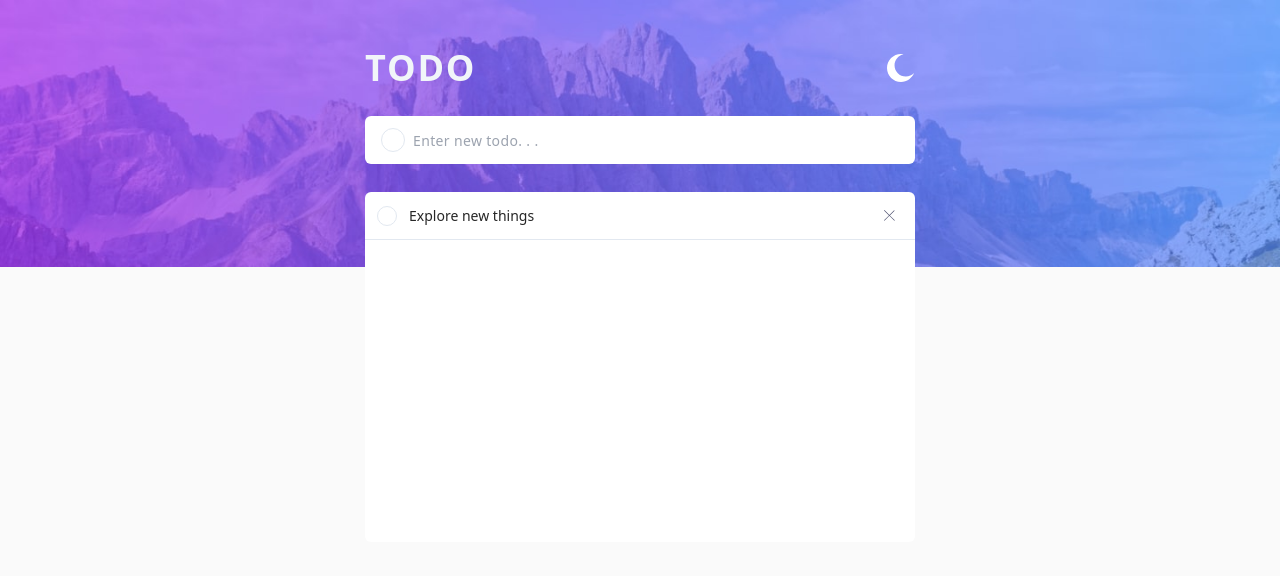
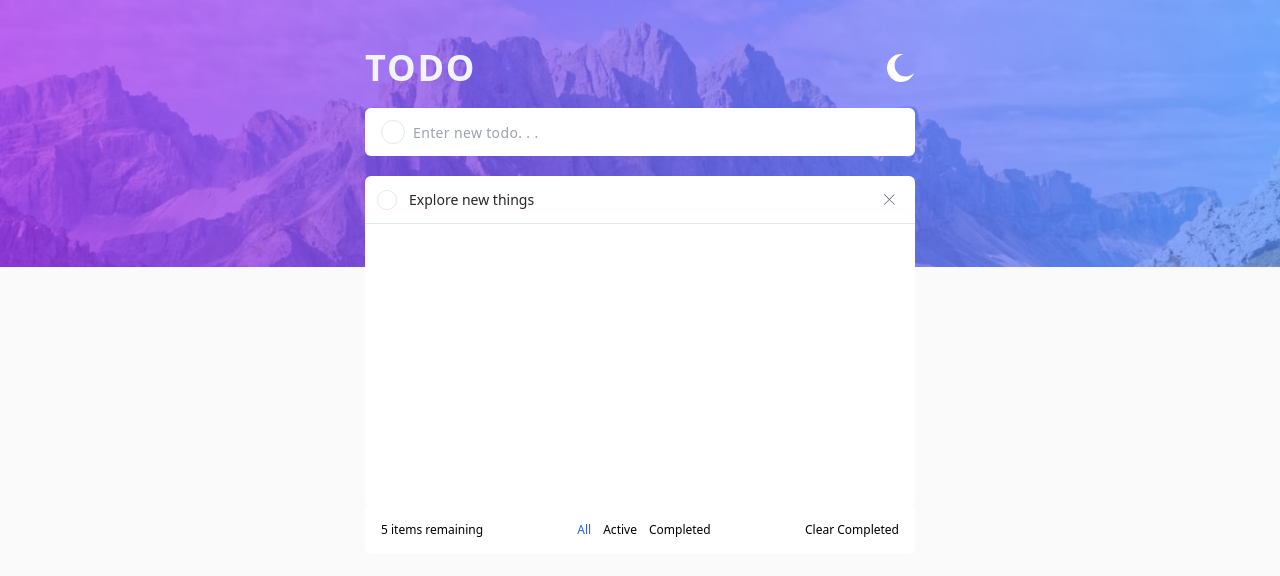
Before and after one commit to Rr-sobusy/todo-frontend-mentor, a React (Vite) app: page / in a window 1280 px wide. Shown: the top 576 px of the page. Built offline with nearby package versions, Linux system fonts and the light colour scheme.

Commit message:
add useFilterable hook

```diff
--- a/src/App.tsx
+++ b/src/App.tsx
@@ -17,7 +17,7 @@ const randomIdlength = 7;
 function App() {
   const { theme, setTheme } = useTheme();
   const isDarkMode = theme === "dark"
-  const isPhone = useMediaQuery({ maxWidth: 640 })
+  const isPhone = useMediaQuery({ maxWidth: 768 })
 
   const [inputtedText, setInputtedText] = useState<string>("")
 
@@ -54,6 +54,10 @@ function App() {
     }
   }
 
+  const handleClearCompleted = () => {
+        todos.dispatcher({type : "clear_completed"})
+  }
+
   const handleReorder = (newTodoListOrder: Todo[]) => {
     todos.dispatcher({ type: "reorder", payload: newTodoListOrder })
   }
@@ -65,12 +69,14 @@ function App() {
         isDarkMode={isDarkMode}>
         <MainContainer
           handleUpdateTodo={handleUpdateTodo}
+          handleClearCompleted={handleClearCompleted}
           handleReorder={handleReorder}
           inputtedText={inputtedText}
           handleInputChange={handleInputChange}
           handleSubmitTodo={handleSubmitTodo}
           handleRemoveTodo={handleRemoveTodo}
           todos={todos.todos}
+          isPhone={isPhone}
           isDarkMode={isDarkMode}
           toggleTheme={toggleTheme} />
       </LayoutWrapper>
--- /dev/null
+++ b/src/components/FilterableList.tsx
@@ -0,0 +1,28 @@
+import React, { useState } from 'react'
+import type { Todo } from '@/providers/TodoProvider'
+
+import { cn } from '@/libs/utils'
+
+export type TabState = "All" | "Active" | "Completed"
+
+type FilterableProps = {
+    className?: string
+    tabs: TabState[]
+    selectedTab: TabState
+    setSelectedTab: (tab: TabState) => void
+}
+
+const FilterableList = ({ className, tabs =  [ ] ,selectedTab, setSelectedTab }: FilterableProps) => {
+    return <ul className="flex gap-3">
+        {
+            tabs.map((v) => {
+                const activeTab = v === selectedTab ? 'text-blue-600' : undefined
+                return (
+                    <li onClick={() => setSelectedTab(v)} className={cn(`font-sans text-[.75rem] font-medium cursor-pointer ${activeTab}`, className)}>{v}</li>
+                )
+            })
+        }
+    </ul>
+}
+
+export default FilterableList
--- a/src/components/MainContainer.tsx
+++ b/src/components/MainContainer.tsx
@@ -1,5 +1,10 @@
+import React from 'react'
 import SimpleBar from 'simplebar-react'
+import FilterableList from './FilterableList';
 import type { Todo } from '@/providers/TodoProvider';
+import type { TabState } from './FilterableList';
+
+import { useFilterable } from '@/hooks/useFilterable';
 
 // framer motion
 import { Reorder } from 'framer-motion'
@@ -10,20 +15,28 @@ import Moon from '../assets/icon-moon.svg';
 import Close from '../assets/icon-cross.svg'
 import Check from '../assets/icon-check.svg'
 
-
 type MainContainerProps = {
   isDarkMode: boolean;
+  isPhone: boolean
   toggleTheme: () => void
   todos: Todo[]
   handleRemoveTodo: (id: string) => void
   handleSubmitTodo: () => void
   handleUpdateTodo: (id: string) => void;
+  handleClearCompleted: () => void;
   handleInputChange: (event: string) => void
-  handleReorder : (newTodoOrder: Todo [])=> void;
+  handleReorder: (newTodoOrder: Todo[]) => void;
   inputtedText: string
 }
 
-const MainContainer = ({ isDarkMode, toggleTheme, todos = [], handleRemoveTodo, handleSubmitTodo, handleUpdateTodo, handleInputChange,handleReorder, inputtedText }: MainContainerProps) => {
+const Tabs: TabState[] = ["All", "Active", "Completed"]
+
+const MainContainer = (props: MainContainerProps) => {
+
+  const [selectedTab, setSelectedTab] = React.useState<TabState>("All")
+
+  const { isDarkMode, isPhone, toggleTheme, todos = [], handleRemoveTodo, handleSubmitTodo,
+    handleUpdateTodo, handleInputChange, handleClearCompleted, handleReorder, inputtedText } = props
 
   const Icon = isDarkMode ? Sun : Moon;
 
@@ -37,7 +50,7 @@ const MainContainer = ({ isDarkMode, toggleTheme, todos = [], handleRemoveTodo,
       </div>
 
       {/******** Add todo input ****** */}
-      <div className={`h-12 mt-7 pl-4 flex relative gap-3 items-center rounded-md`}>
+      <div className={`h-12 mt-5 pl-4 flex relative gap-3 items-center rounded-md`}>
         <div className={`h-6 w-6 rounded-full absolute z-20 border ${isDarkMode ? 'border-slate-700' : 'border-slate-200'}`}></div>
         <input value={inputtedText} onChange={(event) => handleInputChange(event.target.value)} onKeyDown={(event) => {
           if (event.key === "Enter")
@@ -45,20 +58,22 @@ const MainContainer = ({ isDarkMode, toggleTheme, todos = [], handleRemoveTodo,
         }} placeholder='Enter new todo. . .' className={`absolute font-sans tracking-wide text-sm font-medium outline-none rounded-md left-0 h-full w-full pl-12 pr-4 z-10 top-0 ${isDarkMode ? 'bg-foregroundAccent text-white outline-[1px]' : 'bg-backgroundAccent text-foreground'}`} type="text" />
       </div>
 
-
-      <SimpleBar className={`rounded-md w-full md:h-[350px] h-[550px] mt-7 ${isDarkMode ? 'bg-foregroundAccent' : 'bg-backgroundAccent'}`}>
+      <SimpleBar className={`rounded-md w-full md:h-[330px] h-[450px] mt-5 ${isDarkMode ? 'bg-foregroundAccent' : 'bg-backgroundAccent'}`}>
         <Reorder.Group values={todos} onReorder={handleReorder}>
           {
             todos.map((todo) => {
+
+              // filter using css to prevent bugs from reordering
+              const filterable = useFilterable({ selectedTab, isCompleted: todo.isCompleted })
               return (
                 <Reorder.Item key={todo.id} value={todo}>
-                  <div className={`h-12 flex gap-3 text-sm font-medium font-sans items-center border-b px-3 ${isDarkMode ? 'text-background border-slate-600' : 'text-foreground border-slate-200'}`}>
+                  <div className={`h-12 flex gap-3 ${filterable && 'hidden'} text-sm font-medium font-sans items-center border-b px-3 ${isDarkMode ? 'text-background border-slate-600' : 'text-foreground border-slate-200'}`}>
                     <div onClick={() => handleUpdateTodo(todo.id)} className={`h-5 w-5 rounded-full cursor-pointer flex justify-center items-center ${isDarkMode ? 'border border-slate-700' : 'border border-slate-200'} ${todo.isCompleted && 'bg-gradient-to-b'} from-blue-200 to-indigo-600`}>
                       {
                         todo.isCompleted && <img width={9} height={9} className='object-contain' src={Check} alt="" />
                       }
                     </div>
-                    <p className={`${todo.isCompleted && isDarkMode ? '__todo-completed-typography after:border-background' : todo.isCompleted && !isDarkMode? '__todo-completed-typography after:border-foreground' : undefined }`}>{todo.todoTitle}</p>
+                    <p className={`${todo.isCompleted && isDarkMode ? '__todo-completed-typography after:border-background' : todo.isCompleted && !isDarkMode ? '__todo-completed-typography after:border-foreground' : undefined}`}>{todo.todoTitle}</p>
                     <img onClick={() => handleRemoveTodo(todo.id)} width={11} height={11} className="absolute cursor-pointer right-5" src={Close} alt="" />
                   </div>
                 </Reorder.Item>
@@ -67,6 +82,13 @@ const MainContainer = ({ isDarkMode, toggleTheme, todos = [], handleRemoveTodo,
           }
         </Reorder.Group>
       </SimpleBar>
+      <div className="h-12 px-4 flex justify-between items-center bg-backgroundAccent rounded-b-md">
+        <p className="text-[.75rem] font-medium font-sans">5 items remaining</p>
+        {
+          !isPhone && <FilterableList tabs={Tabs} selectedTab={selectedTab} setSelectedTab={setSelectedTab} />
+        }
+        <p onClick={handleClearCompleted} className="text-[.75rem] font-medium font-sans cursor-pointer">Clear Completed</p>
+      </div>
     </div>
   )
 }
--- /dev/null
+++ b/src/hooks/useFilterable.tsx
@@ -0,0 +1,22 @@
+import type { TabState } from "@/components/FilterableList"
+
+
+type FilterableProps = {
+    selectedTab: TabState
+    isCompleted: boolean
+}
+
+export const useFilterable = ({ selectedTab, isCompleted }: FilterableProps): boolean => {
+    switch (selectedTab) {
+        case "Active":
+            if (isCompleted)
+                return true;
+            return false
+        case "Completed":
+            if (isCompleted)
+                return false;
+            return true;
+        default:
+            return false;
+    }
+}
--- a/src/providers/TodoProvider.tsx
+++ b/src/providers/TodoProvider.tsx
@@ -1,5 +1,6 @@
 import React, { Dispatch, createContext, useContext, useEffect, useReducer } from "react";
 
+// handlers
 type Actions = {
     type: "create_todo",
     payload: Todo
@@ -10,8 +11,11 @@ type Actions = {
     type: "update_todo",
     payload: string //todo_id
 } | {
-    type : "reorder",
-    payload : Todo []
+    type: "clear_completed",
+    payload?: null;
+} | {
+    type: "reorder",
+    payload: Todo[]
 }
 export type Todo = {
     id: string
@@ -42,6 +46,8 @@ const reducer = (state: Todo[], action: Actions): Todo[] => {
             return [action.payload, ...state];
         case "remove_todo": // remove todo when click on X icon
             return state.filter((todos) => todos.id !== action.payload);
+        case "clear_completed":
+            return state.filter((todos) => !todos.isCompleted)
         case "update_todo": // modify isCompleted state in storage when clicked the rounded toggler button
             {
                 const currentState = [...state];
```
